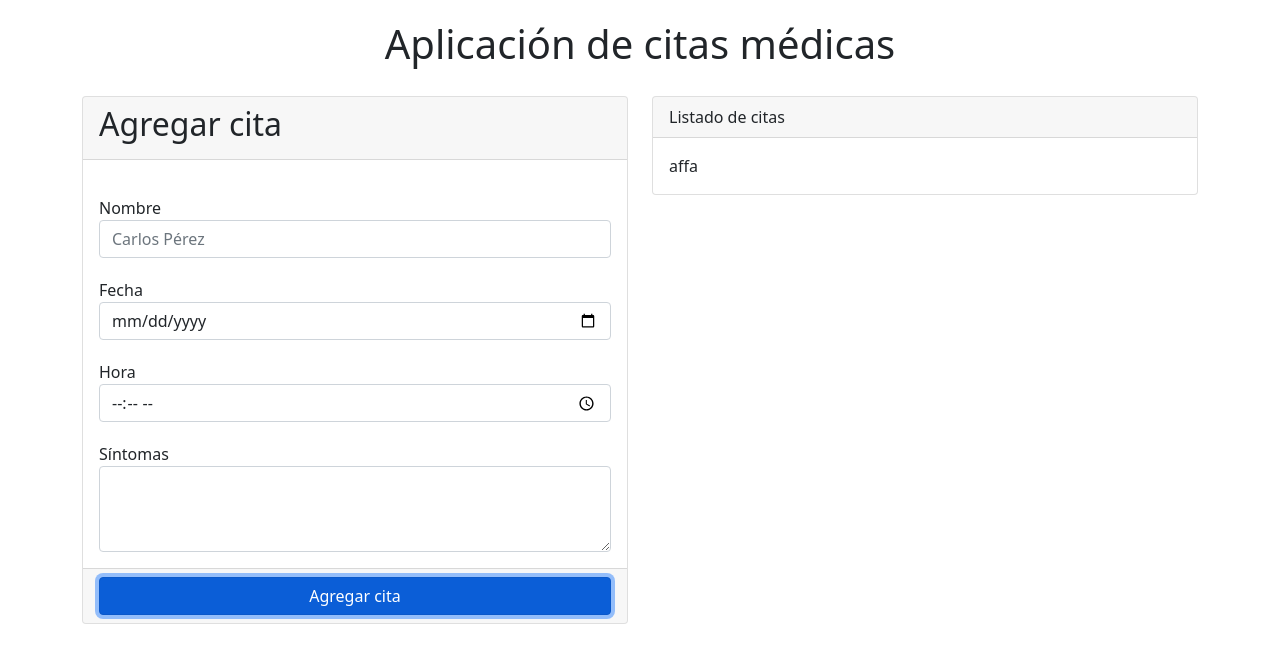
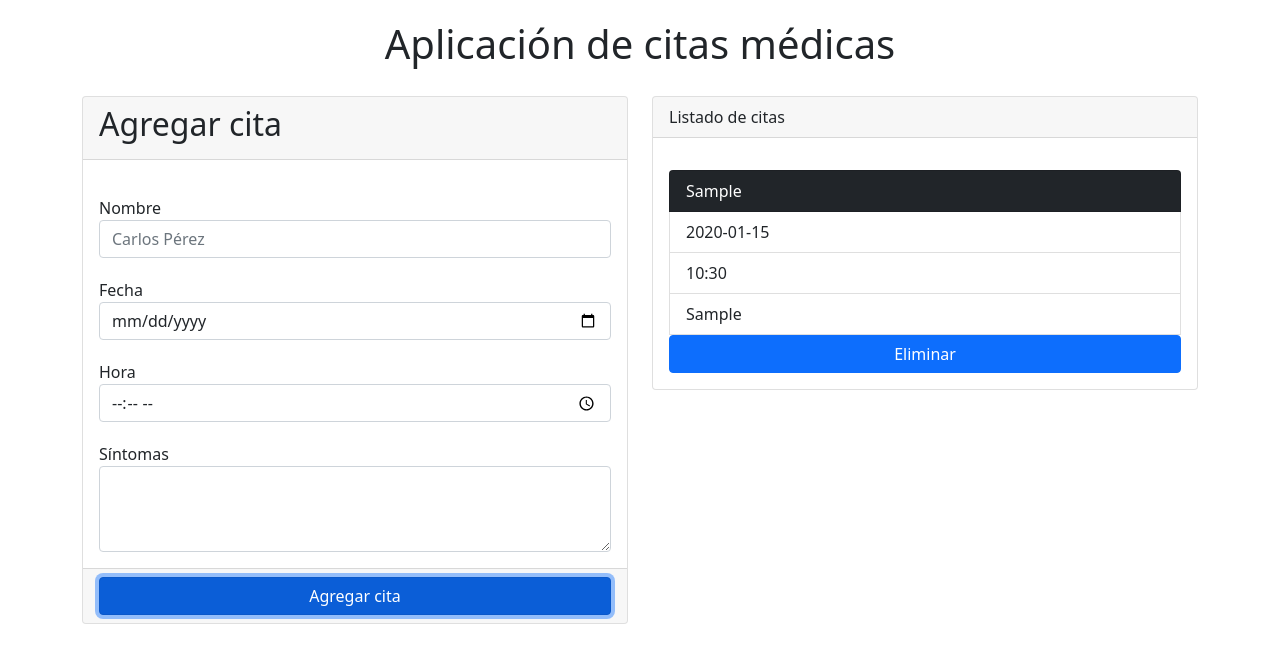
Before and after one commit to renecal/app-citas-medicas-angular, an Angular app: page / in a window 1280 px wide. Both pictures are taken after typing "Sample", "2020-01-15", "10:30", "Sample" into the empty fields and a click on the button "Agregar cita". Shown: the top 662 px of the page. Built offline with nearby package versions, Linux system fonts and the light colour scheme.

Commit message:
cards. ngIf, ngFor, i index  componente listcitas

```diff
--- a/src/app/components/list-citas/list-citas.component.html
+++ b/src/app/components/list-citas/list-citas.component.html
@@ -1,8 +1,22 @@
-<div class="card">
+<div class="card" *ngIf="listadoCitas.length === 0">
+  <div class="card-header">
+    Listado de citas
+  </div>
+  <div class="card-body" >
+    No hay citas para mostrar
+  </div>
+</div>
+<div class="card" *ngIf="listadoCitas.length > 0">
   <div class="card-header">
     Listado de citas
   </div>
   <div class="card-body">
-    affa
+    <ul class="list-group mt-3" *ngFor="let cita of listadoCitas; let i = index;">
+      <li class="list-group-item bg-dark text-white">{{ cita.nombre }}</li>
+      <li class="list-group-item">{{ cita.fecha }}</li>
+      <li class="list-group-item">{{ cita.hora }}</li>
+      <li class="list-group-item">{{ cita.sintomas }}</li>
+      <button class="btn btn-primary">Eliminar</button>
+    </ul>
   </div>
 </div>
```
